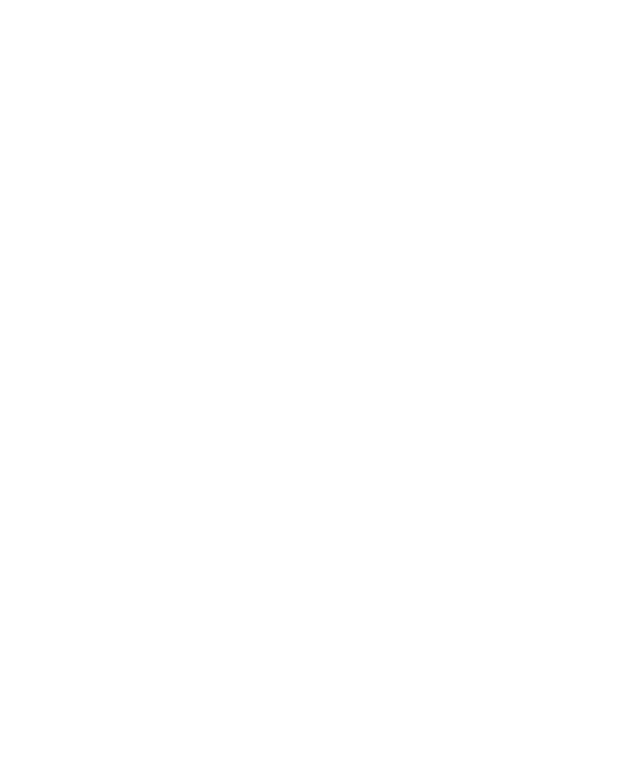
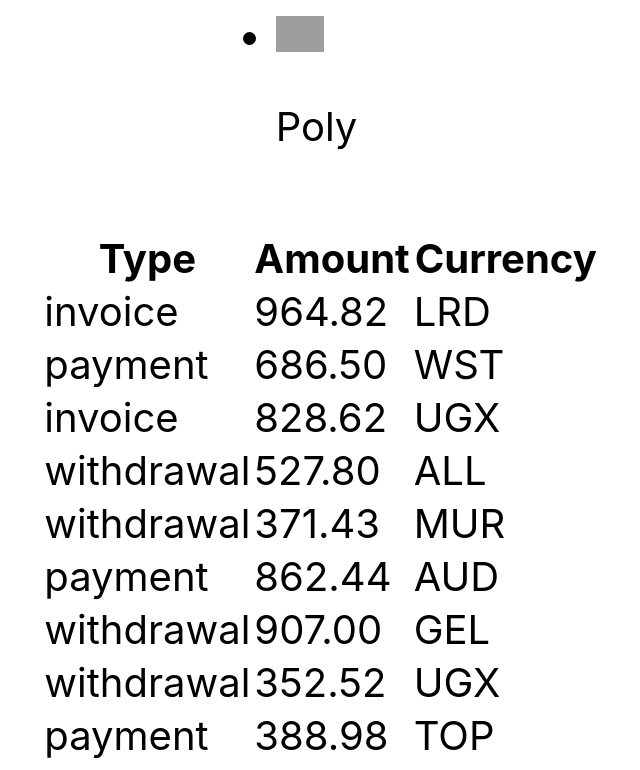
Before and after one commit to OlehBrov/goit-react-hw-01-components, a React (Create React App) app: page / in a window 1280 px wide. Shown: the part 2000-2770 px from the top of the page, without its empty margins (319-959 px from the left). Before the commit the page ends 845 px from the top, so only its background shows below. Built offline with nearby package versions, Linux system fonts and the light colour scheme; grey boxes are pictures that could not be loaded.

Commit message:
table added

```diff
--- a/src/components/App.jsx
+++ b/src/components/App.jsx
@@ -1,19 +1,21 @@
 import user from './user.json'
 import friends from "./FriendsList/friends.json";
-import data from './statistics/data'
-// import { UserCard } from './userCard/userCard';
+import data from './statistics/data';
+import transactions from "./Transactions/transactions.json";
+
+
 import { Profile } from './userCard/userCard';
 import { Statistics } from './statistics/statistic';
 import { FriendList } from './FriendsList/FriendList';
-// export const user = JSON.parse(JSON.stringify(userData))
-// const stats = staistics;
-console.log('friends',  friends)
+import { TransactionsTable } from './Transactions/TransactionsTable';
+
 export const App = () => {
   return (
     <div
       style={{
-        height: '100vh',
+        // height: '100vh',
         display: 'flex',
+        flexDirection: 'column',
         justifyContent: 'center',
         alignItems: 'center',
         fontSize: 40,
@@ -31,6 +33,8 @@
 
       <FriendList data={friends} />
 
+      <TransactionsTable transactions={transactions} />
+
     </div>
   );
 };
--- a/src/components/FriendsList/FriendList.jsx
+++ b/src/components/FriendsList/FriendList.jsx
@@ -1,6 +1,5 @@
 import FriendListItem from "./FriendListItem"
 export const FriendList = (props) => {
-    console.log('FriendList', props)
     return <ul className="friend-list">
         {props.data.map(prop =>
         (<FriendListItem
--- a/src/components/FriendsList/FriendListItem.jsx
+++ b/src/components/FriendsList/FriendListItem.jsx
@@ -1,5 +1,4 @@
  const FriendListItem = (props) => {
-    console.log('FriendListItem', props)
   return (
     <li className="item">
       <span className="status">{props.onStatus}</span>
--- /dev/null
+++ b/src/components/Transactions/TransactionItem.jsx
@@ -0,0 +1,12 @@
+export const TransactionItem = ({props}) => {
+  console.log('Props', props.transactions);
+  return props.transactions.map(el => {
+    return (
+      <tr key={el.id}>
+        <td>{el.type}</td>
+        <td>{el.amount}</td>
+        <td>{el.currency}</td>
+      </tr>
+    );
+  });
+};
--- /dev/null
+++ b/src/components/Transactions/TransactionsTable.jsx
@@ -0,0 +1,21 @@
+
+import { TransactionItem } from "./TransactionItem";
+
+export const TransactionsTable = (props) => {
+  console.log('Table', props)
+  return (
+    <table className="transaction-history">
+      <thead>
+        <tr>
+          <th>Type</th>
+          <th>Amount</th>
+          <th>Currency</th>
+        </tr>
+      </thead>
+
+      <tbody>
+        <TransactionItem props={props} />
+      </tbody>
+    </table>
+  );
+};
--- /dev/null
+++ b/src/components/Transactions/transactions.json
@@ -0,0 +1,122 @@
+[
+  {
+    "id": "1e0700a2-5183-4291-85cc-2065a036a683",
+    "type": "invoice",
+    "amount": "964.82",
+    "currency": "LRD"
+  },
+  {
+    "id": "a30f821b-4d25-4ff0-abdd-e340b3f0dd2b",
+    "type": "payment",
+    "amount": "686.50",
+    "currency": "WST"
+  },
+  {
+    "id": "44dca67a-8e5a-4798-bf8e-b15efd4e1abd",
+    "type": "invoice",
+    "amount": "828.62",
+    "currency": "UGX"
+  },
+  {
+    "id": "ea8ed3dc-2b68-4a53-905a-53ecb0adef33",
+    "type": "withdrawal",
+    "amount": "527.80",
+    "currency": "ALL"
+  },
+  {
+    "id": "ea76146a-0b00-4b80-bc02-a8c822176712",
+    "type": "withdrawal",
+    "amount": "371.43",
+    "currency": "MUR"
+  },
+  {
+    "id": "63ca02f9-d637-46b5-9237-f3b24425e029",
+    "type": "payment",
+    "amount": "862.44",
+    "currency": "AUD"
+  },
+  {
+    "id": "ed0263e8-59a5-4bf1-87e0-2bb88e53dc34",
+    "type": "withdrawal",
+    "amount": "907.00",
+    "currency": "GEL"
+  },
+  {
+    "id": "6013bad0-750c-4691-8bc2-d8f2b43969c4",
+    "type": "withdrawal",
+    "amount": "352.52",
+    "currency": "UGX"
+  },
+  {
+    "id": "252c7be4-8b06-4fa7-8d42-61fb835b70d5",
+    "type": "payment",
+    "amount": "388.98",
+    "currency": "TOP"
+  },
+  {
+    "id": "4eaab41b-b967-40ac-82ed-85fc66f646f1",
+    "type": "deposit",
+    "amount": "103.10",
+    "currency": "BWP"
+  },
+  {
+    "id": "9648a350-8469-42d5-8bf3-18090de5fe67",
+    "type": "withdrawal",
+    "amount": "322.32",
+    "currency": "MRO"
+  },
+  {
+    "id": "9c5c25fb-1a95-4b2f-8d1f-4c4426d677cc",
+    "type": "invoice",
+    "amount": "14.79",
+    "currency": "PYG"
+  },
+  {
+    "id": "43ef232c-80e9-4d6f-b48a-b22405620de3",
+    "type": "payment",
+    "amount": "904.86",
+    "currency": "CHF"
+  },
+  {
+    "id": "5161682e-e620-4019-ab0a-24ceb10fbd20",
+    "type": "withdrawal",
+    "amount": "307.08",
+    "currency": "NOK"
+  },
+  {
+    "id": "7b119d71-42e6-4c42-a141-6818b07bb9ff",
+    "type": "invoice",
+    "amount": "275.07",
+    "currency": "AWG"
+  },
+  {
+    "id": "a4f65722-65c4-4c28-b1f4-b8ed988bb205",
+    "type": "deposit",
+    "amount": "213.10",
+    "currency": "STD"
+  },
+  {
+    "id": "c6e5784b-0ca3-48d6-86e5-b5128af5a523",
+    "type": "invoice",
+    "amount": "116.11",
+    "currency": "CUP CUC"
+  },
+  {
+    "id": "c9ebed6a-3a02-4b49-ac0d-0534b51f2bfd",
+    "type": "invoice",
+    "amount": "878.67",
+    "currency": "HKD"
+  },
+  {
+    "id": "a4a98b0e-b22c-438b-9f83-de2df52110c8",
+    "type": "invoice",
+    "amount": "725.03",
+    "currency": "UYU UYI"
+  },
+  {
+    "id": "b39bfa7a-0166-4c47-94d6-87d20590f746",
+    "type": "payment",
+    "amount": "405.45",
+    "currency": "MDL"
+  }
+]
--- a/src/index.css
+++ b/src/index.css
@@ -13,3 +13,7 @@
   font-family: source-code-pro, Menlo, Monaco, Consolas, 'Courier New',
     monospace;
 }
+#root{
+  display: flex;
+  flex-direction: column;
+}
```
